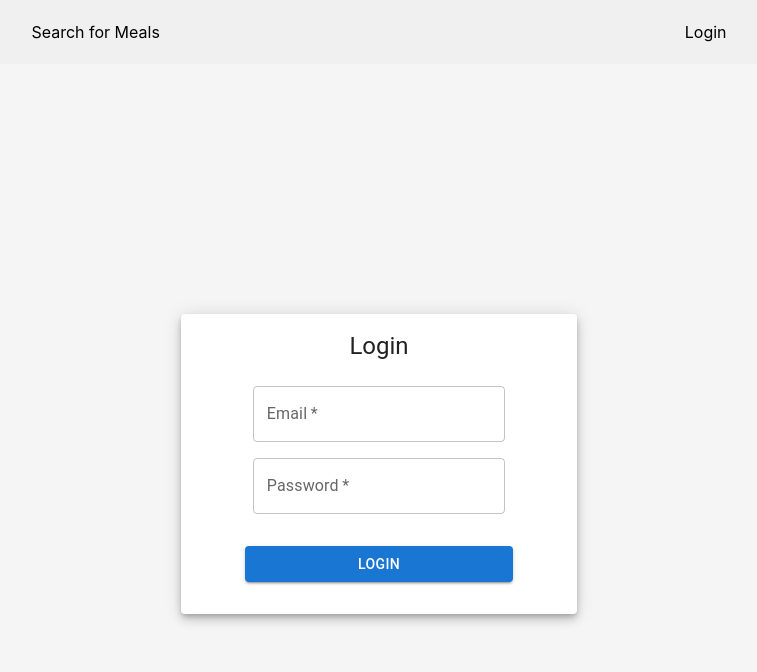
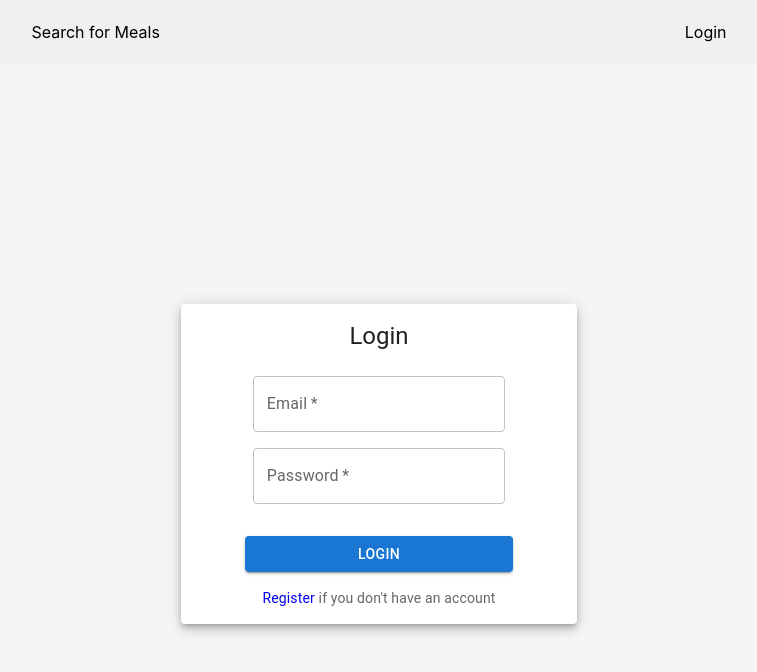
Before and after one commit to AnnaSolovykh/meal-planner-front, a React (Vite) app: page /login in a window 1280 px wide. Shown: the top 672 px of the page, without its empty margins (261-1018 px from the left). Built offline with nearby package versions, Linux system fonts and the light colour scheme.

Commit message:
add login component

```diff
--- a/src/components/Authentication/Login.tsx
+++ b/src/components/Authentication/Login.tsx
@@ -1,10 +1,11 @@
 import { useState, ChangeEvent, FormEvent } from 'react';
-import { useNavigate } from 'react-router-dom';
+import { Link, useNavigate } from 'react-router-dom';
 import TextField from '@mui/material/TextField';
 import Button from '@mui/material/Button';
 import Box from '@mui/material/Box';
 import { Container, Paper, Typography } from '@mui/material';
-import { login } from '../../utils/fetchData';
+import { fetchLogin } from '../../utils/fetchData';
+import { useAuth } from '../../utils/AuthProvider';
 
 type LoginState = {
   email: string;
@@ -19,6 +20,8 @@ const Login = () => {
 
   const navigate  = useNavigate();
 
+  const { login } = useAuth();
+
   const handleChange = (event: ChangeEvent<HTMLInputElement>) => {
     const { name, value } = event.target;
     setLoginState({ ...loginState, [name]: value });
@@ -26,11 +29,11 @@ const Login = () => {
 
   const handleSubmit = (event: FormEvent<HTMLFormElement>) => {
     event.preventDefault();
-    login(loginState.email,  loginState.password)
+    fetchLogin(loginState.email,  loginState.password)
       .then (response => {
-      localStorage.setItem('jwtToken', response.data.token);
-      localStorage.setItem('user', response.data.user.name);
-      console.log('success')
+        const jwtToken = response.data.token;
+        const username = response.data.user.name;
+        login(jwtToken, username);
         navigate('/');
       })
       .catch(error => {
@@ -70,6 +73,7 @@ const Login = () => {
               label="Email"
               name="email"
               type="email"
+              autoComplete="email"
               value={loginState.email}
               onChange={handleChange}
               margin="normal"
@@ -81,6 +85,7 @@ const Login = () => {
               label="Password"
               name="password"
               type="password"
+              autoComplete="current-password"
               value={loginState.password}
               onChange={handleChange}
               margin="normal"
@@ -88,6 +93,12 @@ const Login = () => {
             <Button type="submit" variant="contained" sx={{ mt: 3, mb: 2 }} fullWidth>
               Login
             </Button>
+            <Typography variant="body2" color="textSecondary" align="center">
+              <Link to="/register" style={{ textDecoration: 'none' }}>
+                Register{' '}
+              </Link>
+              if you don't have an account
+            </Typography>
           </Box>
         </Paper>
       </Container>
```
Lines whose indentation alone changed are shown as unchanged.
